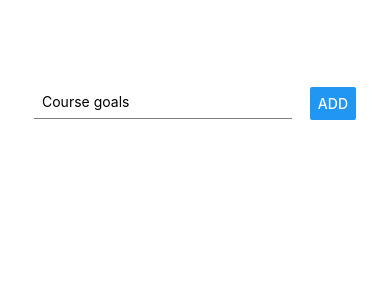
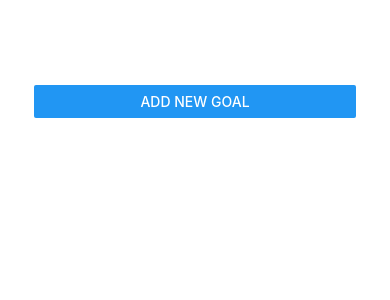
Before and after one commit to PnBafon/Learning-React-Native, a React Native app: screen / in a window 390 px wide. Shown: the top 300 px of the page. Built offline with nearby package versions, Linux system fonts and the light colour scheme.

Commit message:
added a modal that closses the add goal stuffs

```diff
--- a/App.js
+++ b/App.js
@@ -1,5 +1,5 @@
 import { StatusBar } from "expo-status-bar";
-import { View } from "react-native";
+import { View, Button } from "react-native";
 
 import Day1 from "./day1/day1";
 
--- a/components/GoallInput.js
+++ b/components/GoallInput.js
@@ -1,11 +1,12 @@
 import React, { useState } from "react";
-import { TextInput, View, Button, StyleSheet } from "react-native";
-const GoallInput = ({ handleUpdateGoals }) => {
+import { TextInput, View, Button, StyleSheet, Modal } from "react-native";
+const GoallInput = ({ handleUpdateGoals, visible }) => {
   const [inputGoal, setInputGoal] = useState("");
   const handleInputGoal = (enteredText) => {
     setInputGoal(enteredText);
   };
   return (
+    <Modal visible={visible} animationType="slide">
       <View style={styles.inputContainer}>
         <TextInput
           placeholder="Course goals"
@@ -15,13 +16,14 @@ const GoallInput = ({ handleUpdateGoals }) => {
         />
         <Button title="ADD" onPress={() => handleUpdateGoals(inputGoal)} />
       </View>
+    </Modal>
   );
 };
 
 const styles = StyleSheet.create({
   inputContainer: {
-    flexDirection: "row",
-    justifyContent: "space-between",
+    flex: 1,
+    justifyContent: "center",
     alignItems: "center",
   },
 
--- a/day1/CourseObjectives.js
+++ b/day1/CourseObjectives.js
@@ -13,12 +13,13 @@ import GoallInput from "../components/GoallInput";
 
 export default function CourseObjectives() {
   const [goals, setGoals] = useState([]);
-
+  const [isAddMode, setIsAddMode] = useState(false);
   const handleUpdateGoals = (inputGoal) => {
     setGoals((currentGoals) => [
       ...currentGoals,
       { id: (Math.random() * 1032).toString(), value: inputGoal },
     ]);
+    setIsAddMode(false);
   };
 
   const handelDropGoal = (goalId) => {
@@ -28,7 +29,8 @@ export default function CourseObjectives() {
   };
   return (
     <View style={{ paddingTop: 45, paddingHorizontal: 18 }}>
-      <GoallInput handleUpdateGoals={handleUpdateGoals} />
+      <Button title="Add New Goal" onPress={() => setIsAddMode(true)} />
+      <GoallInput handleUpdateGoals={handleUpdateGoals} visible={isAddMode} />
 
       <FlatList
         keyExtractor={(item, index) => item.id}
```
Lines whose indentation alone changed are shown as unchanged.
